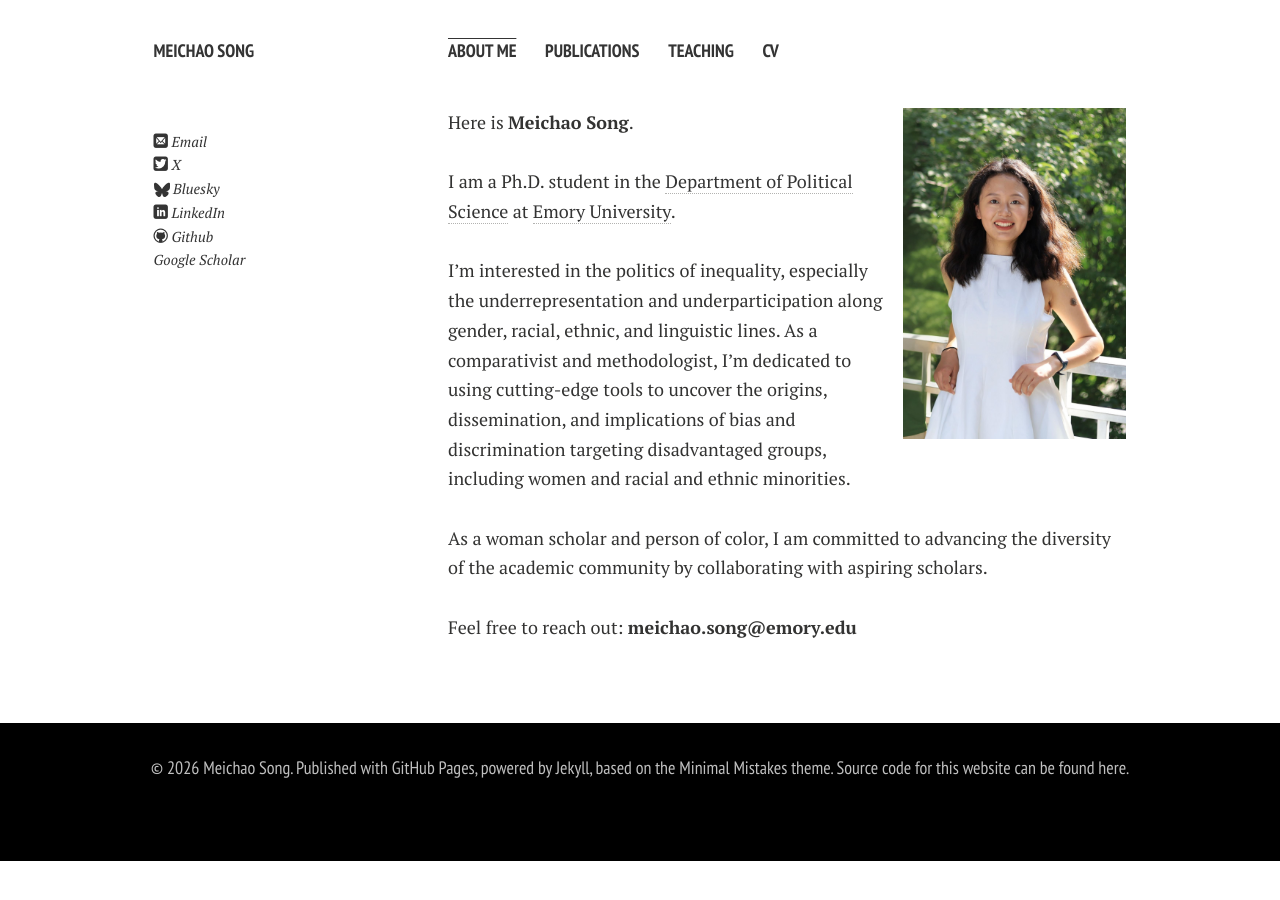
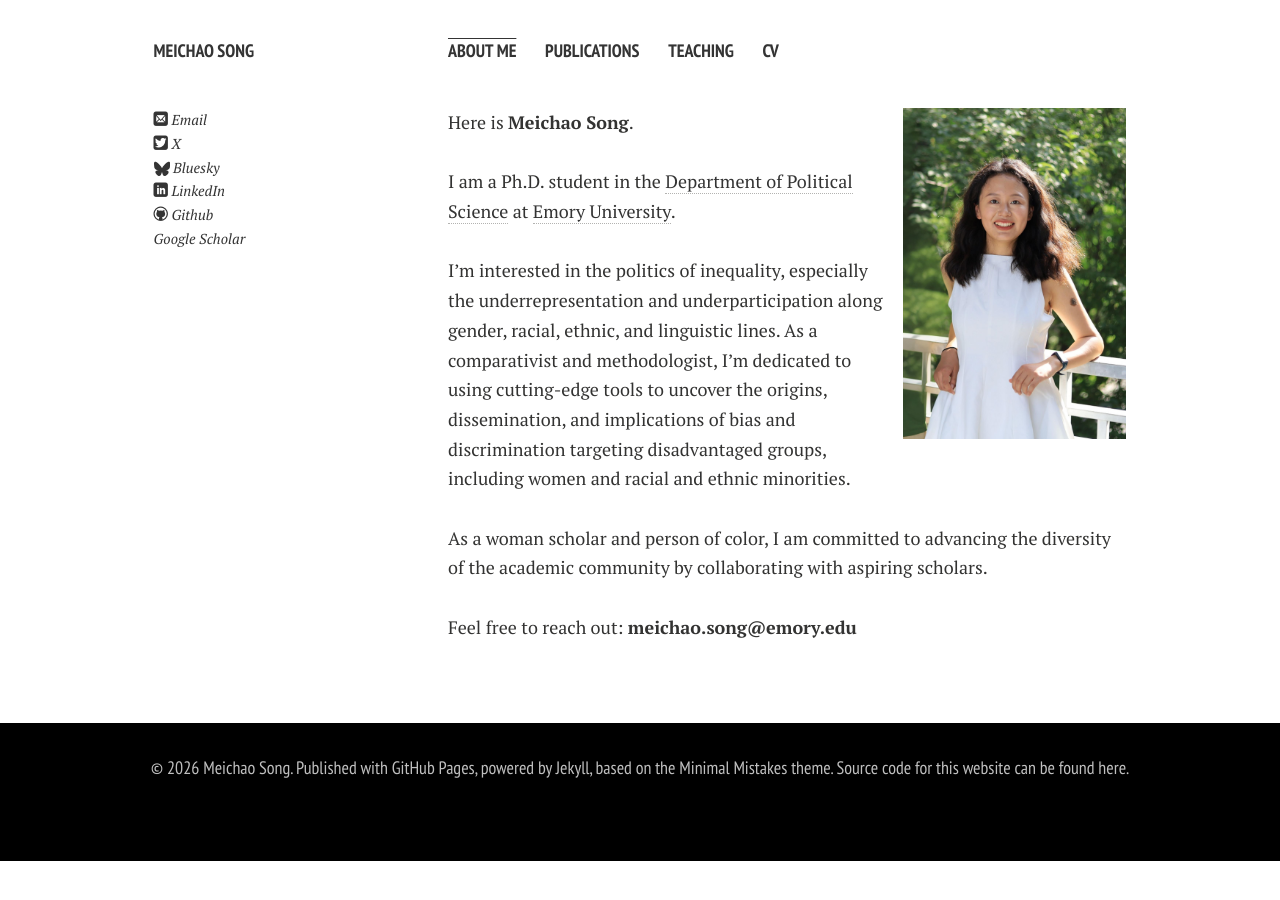
Before and after one commit to MeichaoPoliSci/MeichaoCV202606, a Jekyll site: the page built from index.md, in a window 1280 px wide. Built offline with Jekyll 4.4.1, drawn with Linux system fonts in a browser that asks for light colours; nearby versions of some CDN libraries; comment, search, counter and statistics services are not loaded; a style sheet for code colours, icons or effects is not loaded.

Commit message:
Fix top alignment of profile picture, intro text, and social links

```diff
--- a/_includes/author-bio.html
+++ b/_includes/author-bio.html
@@ -4,9 +4,9 @@
 
 <!-- <h4>{{ site.owner.name }}</h4> -->
 
-<p>{{ site.owner.bio }}</p>
+{% if site.owner.bio %}<p>{{ site.owner.bio }}</p>{% endif %}
 
-{% if site.owner.email %}<p style="text-indent:0;margin-top:0.5em;"><a href="mailto:{{ site.owner.email }}" target="_blank"><i class="icon-mail"></i> Email</a></p>{% endif %}
+{% if site.owner.email %}<p style="text-indent:0;"><a href="mailto:{{ site.owner.email }}" target="_blank"><i class="icon-mail"></i> Email</a></p>{% endif %}
 
 {% if site.owner.cv %}<p style="text-indent:0;"><a href="{{ site.owner.cv }}"><img src="https://caihanlin.com/images/logo/icons8-cv-100.png" width="17" height="17"></i> My CV</a></p>{% endif %}
 
```
